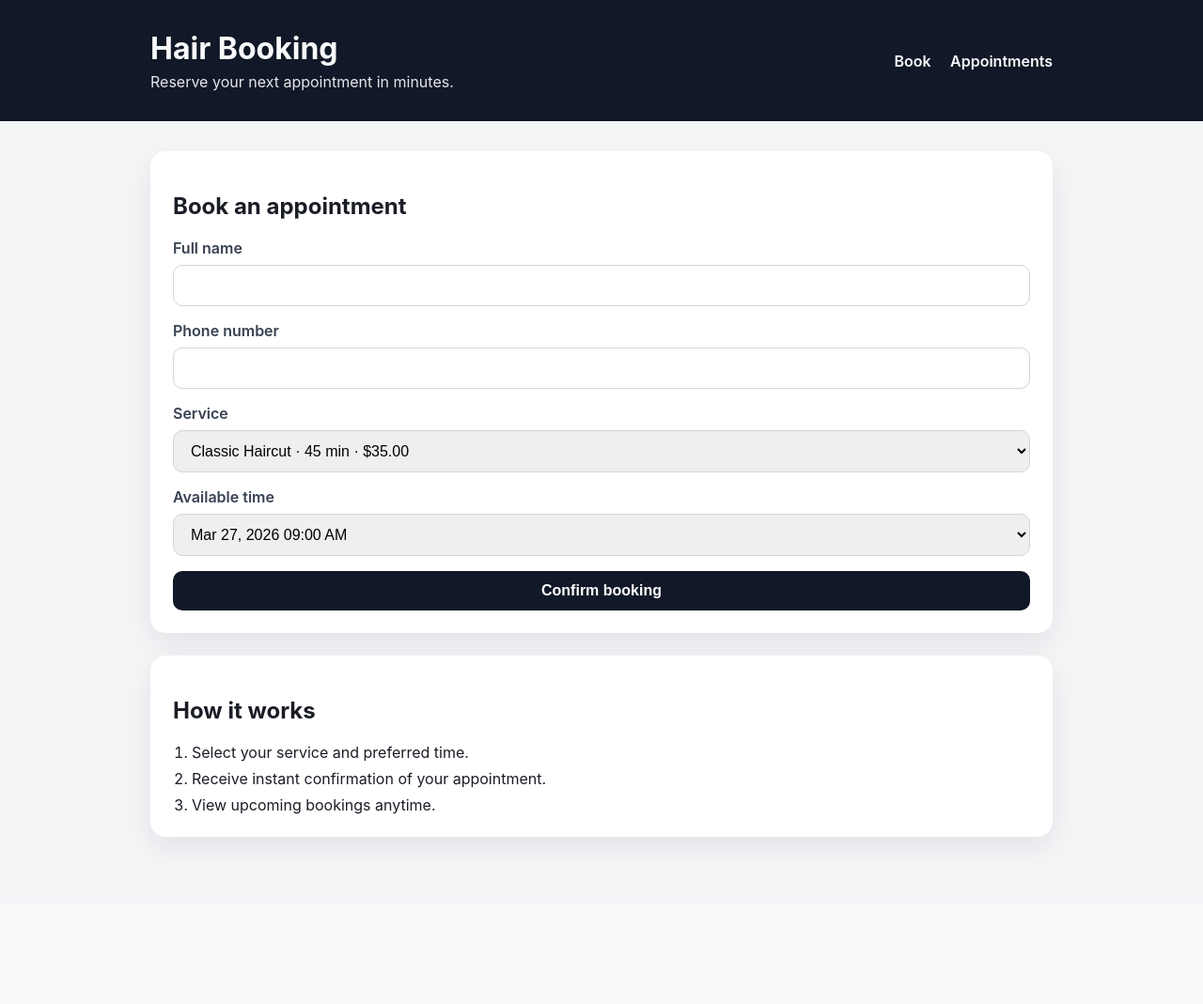
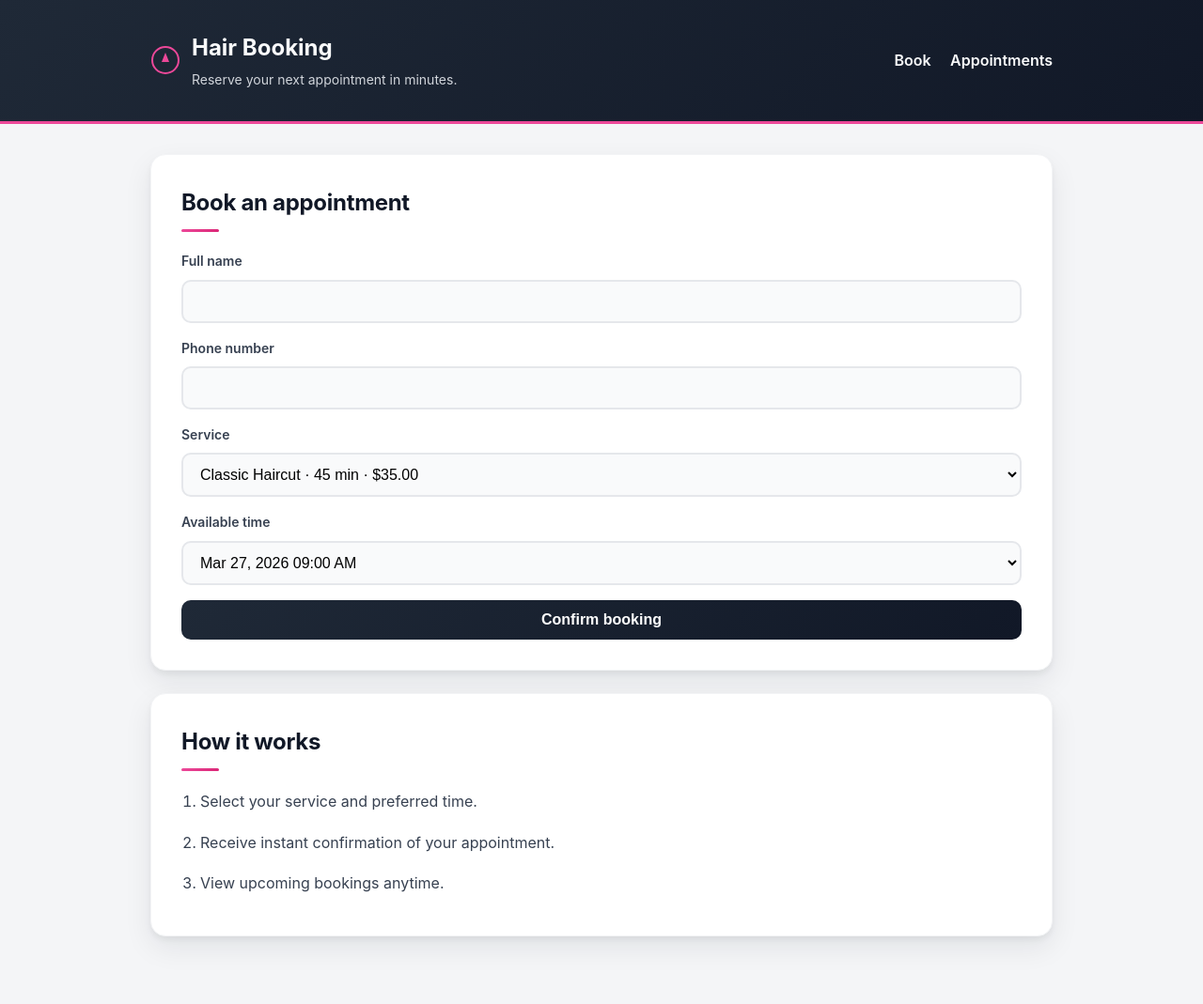
Before and after one commit to DeGenius360/Hair-Booking, a Flask app: page / in a window 1280 px wide. Shown: the whole page at 94% size. Before the commit the page ends 907 px from the top, so only its background shows below. Run offline with Flask 3, Linux system fonts and the light colour scheme; data comes from the database, SQL or seed files in the repository.

Commit message:
Changes before error encountered
Agent-Logs-Url: https://github.com/DeGenius360/Hair-Booking/sessions/e4cad7ef-53f3-4d51-b9e9-1e28602f8d8c

Co-authored-by: DeGenius360 <52054290+DeGenius360@users.noreply.github.com>

```diff
--- a/static/style.css
+++ b/static/style.css
@@ -7,6 +7,14 @@ body {
   font-family: "Inter", "Segoe UI", sans-serif;
   background: #f4f5f7;
   color: #1a1d26;
+  line-height: 1.6;
+}
+
+:root {
+  --accent: #ec4899;
+  --accent-dark: #db2777;
+  --surface: #ffffff;
+  --text-strong: #111827;
 }
 
 .container {
@@ -15,18 +23,31 @@ body {
 }
 
 .site-header {
-  background: #111827;
+  background: linear-gradient(135deg, #1f2937 0%, #111827 100%);
   color: #f9fafb;
   padding: 32px 0;
+  border-bottom: 3px solid var(--accent);
+}
+
+.header-brand {
+  display: flex;
+  align-items: center;
+  gap: 12px;
+}
+
+.brand-icon {
+  flex-shrink: 0;
 }
 
 .site-header h1 {
   margin: 0;
+  font-size: 24px;
 }
 
 .site-header p {
-  margin: 6px 0 0;
-  color: #e5e7eb;
+  margin: 4px 0 0;
+  color: #d1d5db;
+  font-size: 14px;
 }
 
 .site-header .container {
@@ -53,11 +74,33 @@ main {
 }
 
 .card {
-  background: #ffffff;
+  background: var(--surface);
   border-radius: 16px;
-  padding: 24px;
-  box-shadow: 0 12px 30px rgba(17, 24, 39, 0.08);
+  padding: 32px;
+  box-shadow: 0 4px 6px rgba(0, 0, 0, 0.05), 0 12px 30px rgba(17, 24, 39, 0.08);
   margin-bottom: 24px;
+  border: 1px solid #f3f4f6;
+}
+
+.card h2 {
+  margin-top: 0;
+  margin-bottom: 20px;
+  font-size: 24px;
+  color: var(--text-strong);
+  position: relative;
+  padding-bottom: 12px;
+  letter-spacing: -0.3px;
+}
+
+.card h2::after {
+  content: "";
+  position: absolute;
+  bottom: 0;
+  left: 0;
+  width: 40px;
+  height: 3px;
+  background: linear-gradient(90deg, var(--accent), var(--accent-dark));
+  border-radius: 2px;
 }
 
 .booking-form {
@@ -70,29 +113,46 @@ main {
   gap: 8px;
   font-weight: 600;
   color: #374151;
+  font-size: 14px;
 }
 
 .booking-form input,
 .booking-form select {
   padding: 12px 14px;
   border-radius: 10px;
-  border: 1px solid #d1d5db;
+  border: 2px solid #e5e7eb;
   font-size: 1rem;
+  background: #f9fafb;
+  transition: all 0.3s ease;
+}
+
+.booking-form input:focus,
+.booking-form select:focus {
+  outline: none;
+  border-color: var(--accent);
+  background: #ffffff;
+  box-shadow: 0 0 0 3px rgba(236, 72, 153, 0.1);
+}
+
+.booking-form input::placeholder {
+  color: #9ca3af;
 }
 
 .booking-form button {
   padding: 12px 16px;
   border: none;
   border-radius: 10px;
-  background: #111827;
+  background: linear-gradient(135deg, #1f2937 0%, #111827 100%);
   color: #ffffff;
   font-size: 1rem;
   font-weight: 600;
   cursor: pointer;
+  transition: all 0.3s ease;
 }
 
 .booking-form button:hover {
-  background: #1f2937;
+  background: linear-gradient(135deg, #111827 0%, #000000 100%);
+  box-shadow: 0 8px 16px rgba(236, 72, 153, 0.15);
 }
 
 .steps {
@@ -100,6 +160,11 @@ main {
   margin: 0;
   display: grid;
   gap: 8px;
+}
+
+.steps li {
+  margin-bottom: 10px;
+  color: #374151;
 }
 
 .flash-stack {
--- a/templates/base.html
+++ b/templates/base.html
@@ -9,9 +9,15 @@
   <body>
     <header class="site-header">
       <div class="container">
-        <div>
-          <h1>Hair Booking</h1>
-          <p>Reserve your next appointment in minutes.</p>
+        <div class="header-brand">
+          <svg class="brand-icon" width="32" height="32" viewBox="0 0 32 32" fill="none" aria-hidden="true">
+            <circle cx="16" cy="16" r="14" stroke="#ec4899" stroke-width="2"></circle>
+            <path d="M16 8L20 18H12L16 8Z" fill="#ec4899"></path>
+          </svg>
+          <div>
+            <h1>Hair Booking</h1>
+            <p>Reserve your next appointment in minutes.</p>
+          </div>
         </div>
         <nav class="site-nav">
           <a href="{{ url_for('index') }}">Book</a>
```
Also changed, not shown: other parts of static/style.css (+47 -4 lines).
